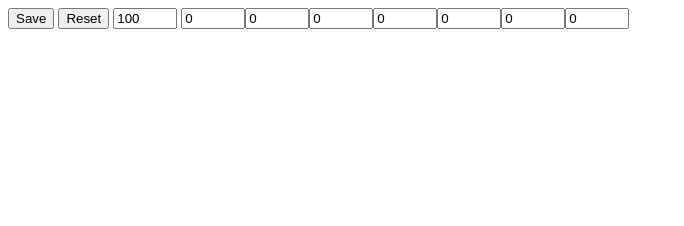
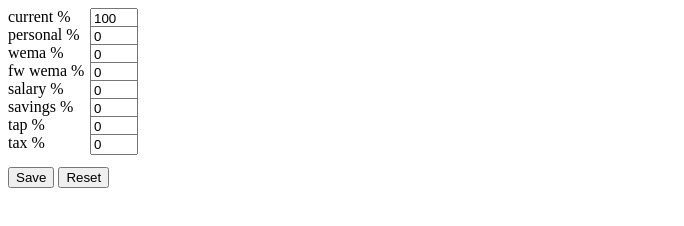
Before and after one commit to chukwuma-azubuike/prospa-subaccounts, a website: page index.html in a window 1280 px wide. Shown: the whole page, without its empty margins (0-684 px from the left). Drawn offline with nearby package versions, Linux system fonts and the light colour scheme.

Commit message:
minor styling

```diff
--- a/index.html
+++ b/index.html
@@ -13,9 +13,16 @@
 
     <div>
         <form class="form">
-            <button onclick="updateWalletAllocation()">Save</button>
-            <button onclick="setWalletAllocationToDefault()">Reset</button>
-            <input id='current-account' type='number' name='sub-accounts' value='100' min='0' max='100' readonly />
+            <div class="current-account-div">
+                <label for="current">current</label>
+                <input class="current-account" id='822' type='number' name='current' value='100' min='0' max='100'
+                    readonly>%</input>
+            </div>
+            <div class="input-div"></div>
+            <div>
+                <button type="button" onclick="updateWalletAllocation()">Save</button>
+                <button type="button" onclick="setWalletAllocationToDefault()">Reset</button>
+            </div>
         </form>
     </div>
 
@@ -23,9 +30,12 @@
     <script>
 
         //Global Variables
-        let currentAccount = document.querySelector('#current-account');
-        var inputForm = document.getElementsByClassName('form');
+        let currentAccount = document.querySelector('.current-account');
+        var inputForm = document.getElementsByClassName('input-div');
         const token = 'Token 8c4bfcdbe257bf4ba3d54d0e358229c4aa6fce69582f3552a5fe36872c50ef85';
+
+        // import 'regenerator-runtime/runtime';
+        // import axios from 'axios';
 
         function getSubAccounts(e) {
 
@@ -53,6 +63,7 @@
                 function inputValidation() {
                     if (currentInputValue > 100 || currentInputValue < 0) {
                         e.target.value = prevInputValue;
+                        alert('Total allocation cannot be more than 100%');
                     }
                 }
 
@@ -64,8 +75,6 @@
                         allSubAccountsArray.push(entry.value); //Extract value from sub-accountss input
                     });
                     var totalSubAccountAllocation = allSubAccountsArray.reduce((a, b) => eval(a) + eval(b));
-
-                    console.log(`Sub Account Total = ${totalSubAccountAllocation}`);
 
                     return totalSubAccountAllocation;
                 }
@@ -79,19 +88,16 @@
                         allAccountsArray.push(entry.value); //Extract value from each account input
                     });
 
-                    var totalAccountAllocationEach = allAccountsArray.reduce((a, b) => {
-                        return eval(a) + eval(b);
-                    }); //sum up all account allocations
+                    var totalAccountAllocationEach = allAccountsArray.reduce((a, b) => eval(a) + eval(b)); //sum up all account allocations
 
-                    console.log(`Total = ${totalAccountAllocationEach}`);
-
-                    return totalAccountAllocationEach - currentInputValue
+                    return totalAccountAllocationEach - currentInputValue;
                 }
 
                 function updateAccountAllocationValues() {
                     if (getTotalSubAccountAllocation() > 100) {
                         e.target.value = prevInputValue;
                         currentAccount.value = getTotalSubAccountAllocation();
+                        alert('Total allocation cannot be more than 100%');
                     }
 
                     if (getTotalAccountAllocation() < 0) {
@@ -109,15 +115,19 @@
                 if (data[i].biz_wallet_type !== "current") {
 
                     //Create inputs dynamically
-                    var accountInput = $("<input min='0' max='100' class='sub-accounts' id= '" + data[i].biz_wallet_id + "' value= '" + eval(data[i].incoming_allocation) + "'  type = \"number\" />");
-                    $(inputForm).append(accountInput);
+                    var div = $("<div></div>")
+                    var accountInput = $("<input min='0' max='100' name='" + data[i].preferred_name + "' class='sub-accounts' id= '" + data[i].biz_wallet_id + "' value= '" + eval(data[i].incoming_allocation) + "'  type = \"number\" >%</input>");
+                    var label = $("<label for= " + data[i].preferred_name + "> " + data[i].preferred_name + " </label>");
+                    $(div).append(label);
+                    $(div).append(accountInput);
+                    $(inputForm).append(div);
                 }
             }
         }
 
-        function updateWalletAllocation() {
+        function updateWalletAllocation(e) {
 
-            const dataArray = [];
+            const dataArray = [{ biz_account_id: "577" }];
 
             var url = 'https://stage.getprospa.com/api/v1/account/stake_share_add/';
 
@@ -136,15 +146,29 @@
                 dataArray.push(data);
             })
 
+            console.log(dataArray);
+
             var body = JSON.stringify(dataArray);
 
-            axios.post({
-                url: url,
+            var requestOptions = {
+                method: 'POST',
                 body: body,
-                headers: { Authorization: token }
-            })
-                .then(res => alert(res))
-                .catch(err => console.log(err));
+                headers: { "Authorization": token },
+                redirect: 'follow'
+            };
+
+            fetch("https://stage.getprospa.com/api/v1/account/readjust_wallet_share/", requestOptions)
+                .then(response => response.text())
+                .then(result => console.log(result))
+                .catch(error => console.log('error', error));
+
+            // axios.post({
+            //     url: url,
+            //     body: body,
+            //     headers: { Authorization: token }
+            // })
+            //     .then(res => alert(res))
+            //     .catch(err => console.log(err));
         }
 
         function setWalletAllocationToDefault() {
@@ -295,6 +319,28 @@
         getSubAccounts();
 
     </script>
+
+    <style>
+        input {
+            margin-left: 10px;
+            width: 40px;
+        }
+
+        .current-account-div,
+        .input-div {
+            width: 150px;
+        }
+
+        .current-account-div input,
+        .input-div input {
+            position: absolute;
+            left: 80px;
+        }
+
+        button {
+            margin-top: 15px;
+        }
+    </style>
 </body>
 
 </html>
```
Also changed, not shown: package.json (added, +25 -0 lines), 1 other file.
